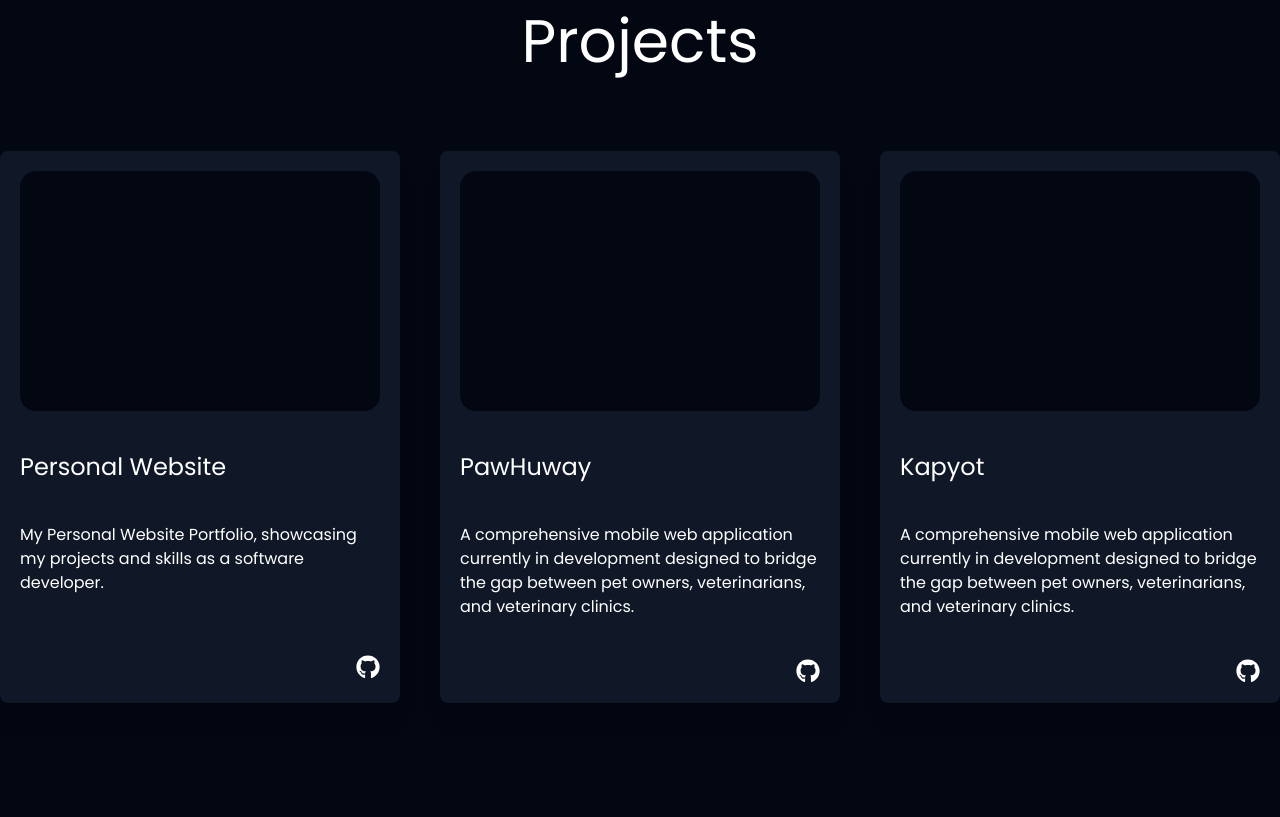
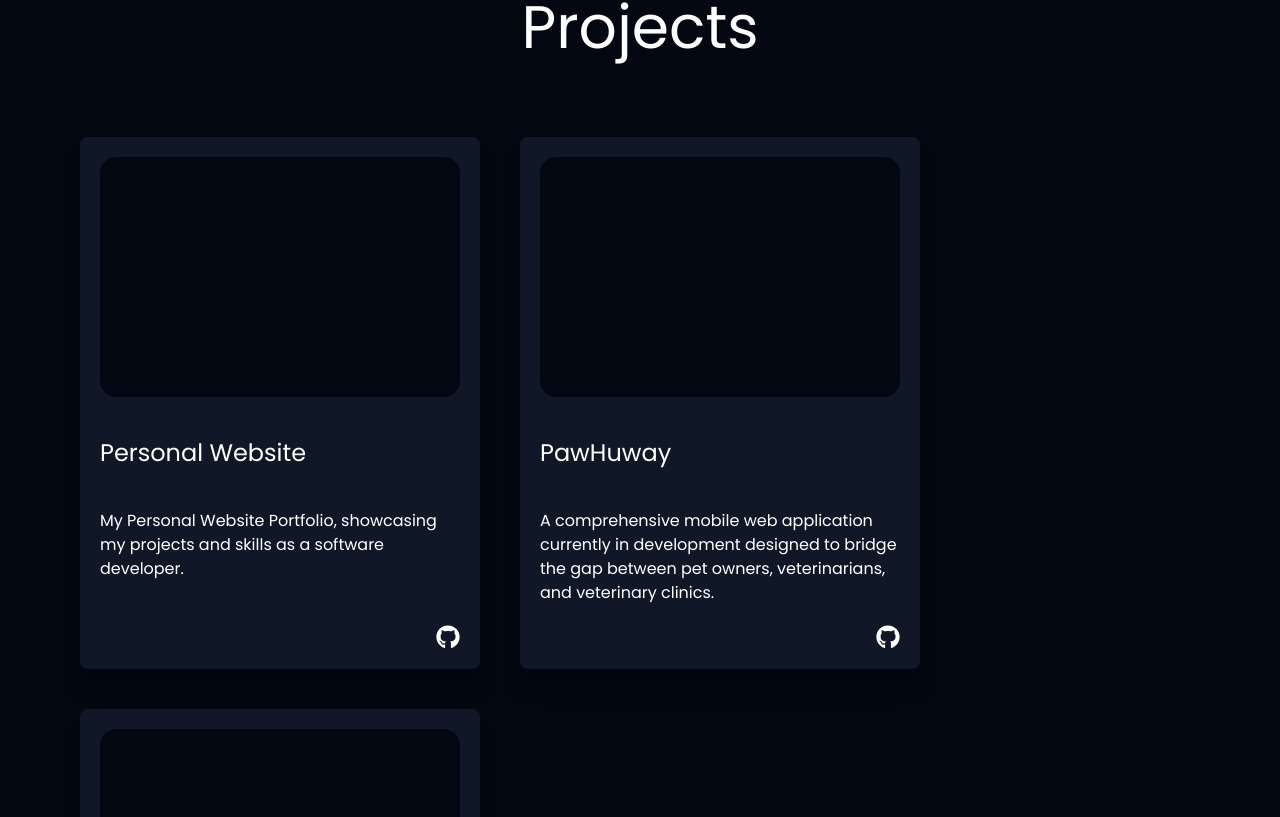
Before and after one commit to TBNRjaborel/my-website-porfolio, a Next.js app: page / in a window 1280 px wide. Shown: the part 1603-2420 px from the top of the page. Built offline with nearby package versions, Linux system fonts and the light colour scheme.

Commit message:
minor fix

```diff
--- a/src/components/projects.js
+++ b/src/components/projects.js
@@ -3,12 +3,12 @@ import { FaGithub, FaLinkedin, FaExternalLinkAlt } from "react-icons/fa";
 function ProjectsPage(){
     return(
         <div>
-            <div className={`${poppins.className} flex flex-col justify-center items-center h-screen`}>
+            <div className={`${poppins.className} flex flex-col justify-center items-center min-h-screen`}>
                 <h1 className="text-6xl">
                     Projects
                 </h1>
-                <div className="m-20 flex gap-10">
-                    <div className="shadow-xl bg-gray-900 text-white rounded-lg p-5 w-[400px]">
+                <div className="m-20 flex flex-wrap gap-10">
+                    <div className="shadow-xl bg-gray-900 text-white rounded-lg p-5 w-[400px] relative">
                         <div className="bg-gray-950 rounded-2xl p-30"> {/*placeholder for image of app/web app*/}
 
                         </div>
@@ -18,13 +18,20 @@ function ProjectsPage(){
                         <p>
                             My Personal Website Portfolio, showcasing my projects and skills as a software developer.
                         </p>
-                        <div className="flex justify-end mt-15">
-                            <a href="https://github.com/TBNRjaborel/my-website-porfolio" target="_blank" rel="noopener noreferrer">
-                                <FaGithub className="w-6 h-6"/>
+                        <a href="https://github.com/TBNRjaborel/my-website-porfolio" target="_blank" rel="noopener noreferrer " className="absolute bottom-5 right-5">
+                            <FaGithub className="w-6 h-6"/>
+                        </a>
+                        {/* <div className="flex justify-end mt-5">
+                            <a
+                                href="https://github.com/TBNRjaborel/PawHuway"
+                                target="_blank"
+                                rel="noopener noreferrer"
+                            >
+                                <FaGithub className="w-6 h-6 text-white cursor-pointer hover:scale-110 transition-transform duration-200" />
                             </a>
-                        </div>
+                        </div> */}
                     </div>
-                    <div className="shadow-xl bg-gray-900 text-white rounded-lg p-5 w-[400px]">
+                    <div className="shadow-xl bg-gray-900 text-white rounded-lg p-5 w-[400px] relative">
                         <div className="bg-gray-950 rounded-2xl p-30"> {/*placeholder for image of app/web app*/}
 
                         </div>
@@ -35,13 +42,17 @@ function ProjectsPage(){
                             A comprehensive mobile web application currently in development designed to bridge the gap between pet
                             owners, veterinarians, and veterinary clinics.
                         </p>
-                        <div className="flex justify-end mt-10">
-                            <a href="https://github.com/TBNRjaborel/PawHuway" target="_blank" rel="noopener noreferrer">
-                                <FaGithub className="w-6 h-6"/>
+                        <div className="flex justify-end mt-5">
+                            <a
+                                href="https://github.com/TBNRjaborel/PawHuway"
+                                target="_blank"
+                                rel="noopener noreferrer"
+                            >
+                                <FaGithub className="w-6 h-6 text-white cursor-pointer hover:scale-110 transition-transform duration-200" />
                             </a>
                         </div>
                     </div>
-                    <div className="shadow-xl bg-gray-900 text-white rounded-lg p-5 w-[400px]">
+                    <div className="shadow-xl bg-gray-900 text-white rounded-lg p-5 w-[400px] relative">
                         <div className="bg-gray-950 rounded-2xl p-30"> {/*placeholder for image of app/web app*/}
 
                         </div>
@@ -49,15 +60,14 @@ function ProjectsPage(){
                             Kapyot
                         </h2>
                         <p>
-                            A comprehensive mobile web application currently in development designed to bridge the gap between pet
-                            owners, veterinarians, and veterinary clinics.
+                            A jeepney booking web application that allows users to book a ride and pay for it online.
                         </p>
-                        <div className="flex justify-end mt-10">
-                            <a href="https://github.com/mon-ok/kapyot" target="_blank" rel="noopener noreferrer">
-                                <FaGithub className="w-6 h-6"/>
-                            </a>
-                        </div>
+                        <a href="https://github.com/mon-ok/kapyot" target="_blank" rel="noopener noreferrer" className="absolute bottom-5 right-5 ">
+                            <FaGithub className="w-6 h-6"/>
+                        </a>
                     </div>
+
+
 
                 </div>
 
```
